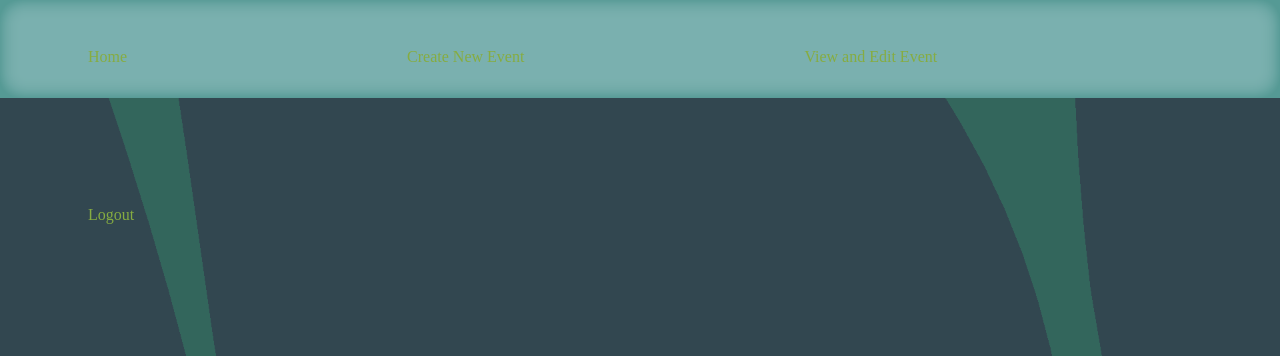
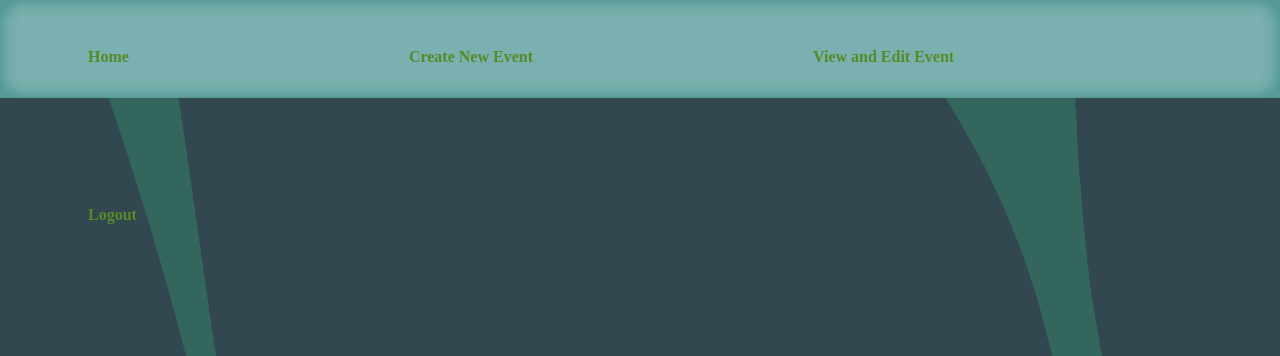
Before and after one commit to nihnih484/Simply-log, a plain HTML site: page Simply-Log/Admin Landing/index.html in a window 1280 px wide. Shown: the top 356 px of the page. Drawn offline with Linux system fonts and the light colour scheme.

Commit message:
Adjustment,Changes,Fixes
Admin Landing and Nav bar are now 2 seperate image

Color picker updated for an extra color

Changed font color to the new color,and bolded font for
visibility(modified style.css file from yudhisxiii)

```diff
--- a/Simply-Log/Admin Landing/style.css
+++ b/Simply-Log/Admin Landing/style.css
@@ -27,7 +27,8 @@
 	padding-top: 40px;
 	padding-left: 80px;
 	text-align: center;
-	color: #86AC41;
+	color: #568B27;
+	font-weight: bold;
 }
 
 .nav ul li a:hover{
```
Also changed, not shown: Layout Kit/Admin Landing.png, Layout Kit/Color Picker.png, Layout Kit/Nav bar.png (added), 1 other file.
